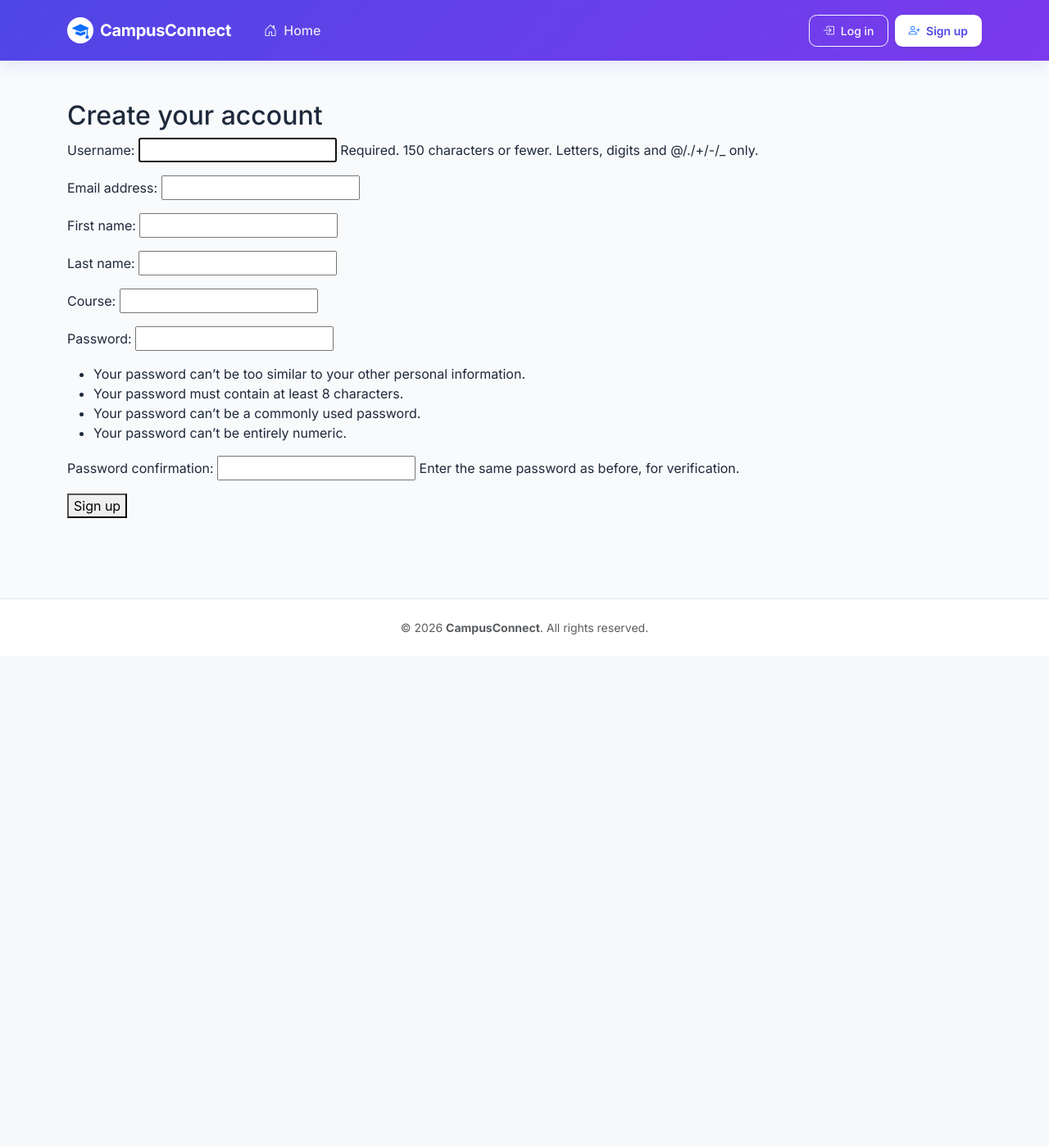
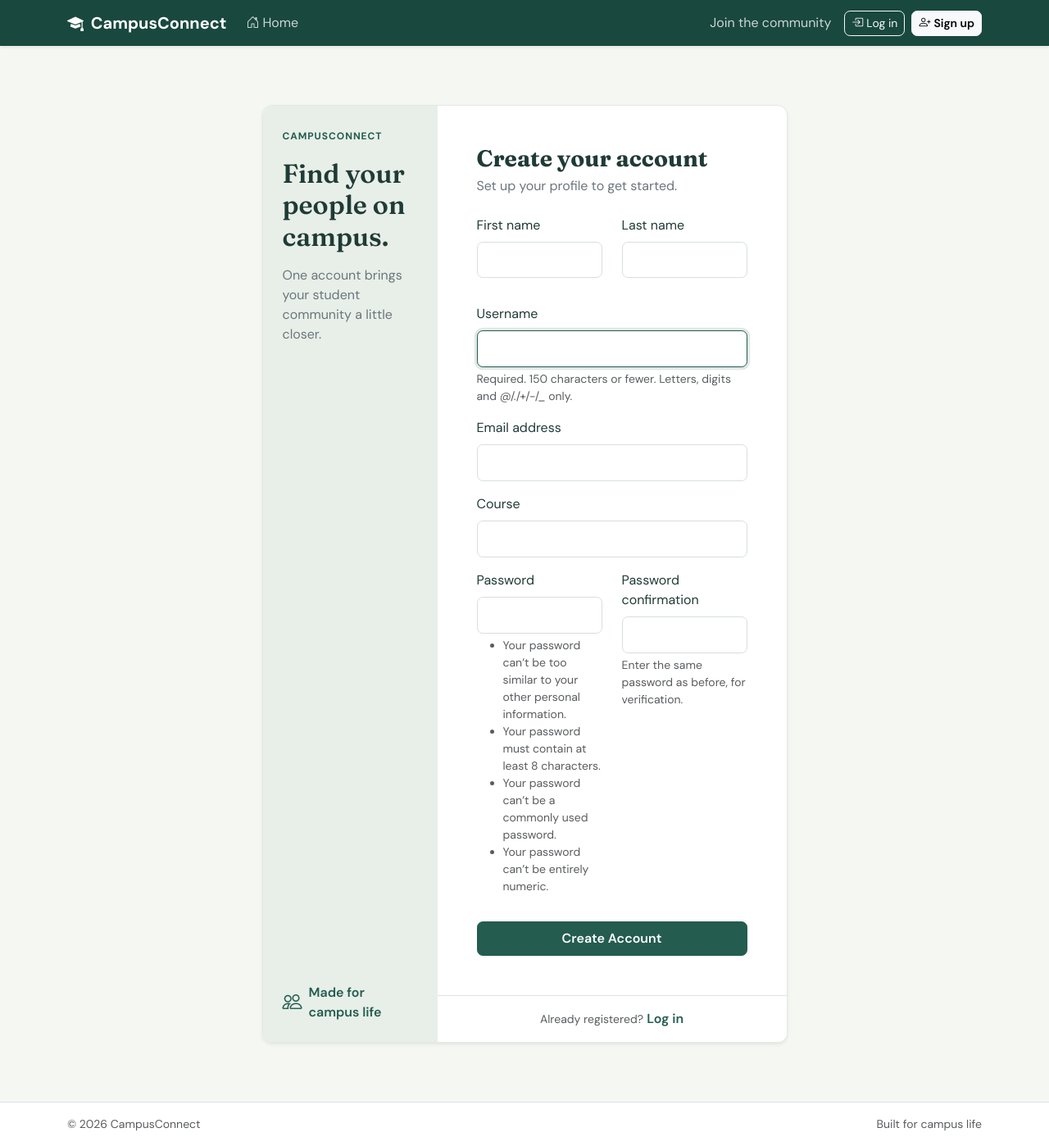
Before and after one commit to IvancarlSalvacion/CSIT327-G5-Salvacion-IvanCarl-FirstDjango, a Django app: page /accounts/signup/ in a window 1280 px wide. Shown: the whole page at 82% size. Before the commit the page ends 774 px from the top, so only its background shows below. Run offline with Django 5.2, Linux system fonts and the light colour scheme.

Commit message:
Updating and Improving html

```diff
--- a/accounts/forms.py
+++ b/accounts/forms.py
@@ -1,8 +1,43 @@
-from django.contrib.auth.forms import UserCreationForm
-from .models import CustomUser
+from django import forms
+from django.contrib.auth import get_user_model
+from django.contrib.auth.forms import AuthenticationForm, UserCreationForm
 
-class CustomUserCreationForm(UserCreationForm):
+User = get_user_model()
+
+
+class BootstrapFormMixin:
+    def __init__(self, *args, **kwargs):
+        super().__init__(*args, **kwargs)
+        for field in self.fields.values():
+            widget = field.widget
+            if isinstance(widget, forms.CheckboxInput):
+                css = "form-check-input"
+            elif isinstance(widget, forms.Select):
+                css = "form-select"
+            else:
+                css = "form-control"
+            widget.attrs["class"] = f"{widget.attrs.get('class', '')} {css}".strip()
+
+    def full_clean(self):
+        super().full_clean()
+        if self.is_bound:
+            for name in self.errors:
+                if name in self.fields:
+                    w = self.fields[name].widget
+                    w.attrs["class"] = f"{w.attrs.get('class', '')} is-invalid".strip()
+
+
+class SignUpForm(BootstrapFormMixin, UserCreationForm):
     class Meta(UserCreationForm.Meta):
-        model = CustomUser
-        fields = ("username", "email", "first_name",
-                "last_name", "course")
+        model = User
+        fields = ("username", "first_name", "last_name", "email", "course")
+
+
+class LoginForm(BootstrapFormMixin, AuthenticationForm):
+    pass
+
+
+class ProfileForm(BootstrapFormMixin, forms.ModelForm):
+    class Meta:
+        model = User
+        fields = ("first_name", "last_name", "email", "course")  # no role/username
--- a/accounts/urls.py
+++ b/accounts/urls.py
@@ -1,7 +1,11 @@
+from django.contrib.auth.views import LogoutView
 from django.urls import path
-from .views import SignUpView
+
+from . import views
 
 urlpatterns = [
-    path("signup/", SignUpView.as_view(),
-        name="signup"),
+    path("signup/", views.SignUpView.as_view(), name="signup"),
+    path("login/", views.CampusLoginView.as_view(), name="login"),
+    path("logout/", LogoutView.as_view(), name="logout"),
+    path("profile/", views.ProfileUpdateView.as_view(), name="profile"),
 ]
--- a/accounts/views.py
+++ b/accounts/views.py
@@ -1,8 +1,40 @@
+from django.contrib.auth import get_user_model
+from django.contrib.auth.mixins import LoginRequiredMixin
+from django.contrib.auth.views import LoginView
+from django.contrib.messages.views import SuccessMessageMixin
+from django.shortcuts import redirect
 from django.urls import reverse_lazy
-from django.views.generic import CreateView
-from .forms import CustomUserCreationForm
+from django.views.generic import CreateView, UpdateView
 
-class SignUpView(CreateView):
-    form_class = CustomUserCreationForm
+from .forms import LoginForm, ProfileForm, SignUpForm
+
+User = get_user_model()
+
+
+class SignUpView(SuccessMessageMixin, CreateView):
+    form_class = SignUpForm
     template_name = "registration/signup.html"
     success_url = reverse_lazy("login")
+    success_message = "Welcome, %(username)s! Your account was created. Log in to continue."
+
+    def dispatch(self, request, *args, **kwargs):
+        if request.user.is_authenticated:
+            return redirect("profile")
+        return super().dispatch(request, *args, **kwargs)
+
+
+class CampusLoginView(LoginView):
+    authentication_form = LoginForm
+    template_name = "registration/login.html"
+    redirect_authenticated_user = True
+
+
+class ProfileUpdateView(LoginRequiredMixin, SuccessMessageMixin, UpdateView):
+    model = User
+    form_class = ProfileForm
+    template_name = "registration/profile.html"
+    success_url = reverse_lazy("profile")
+    success_message = "Your profile was updated."
+
+    def get_object(self, queryset=None):
+        return self.request.user  # users can only ever edit themselves
--- a/campusconnect/settings.py
+++ b/campusconnect/settings.py
@@ -130,5 +130,9 @@ MAILERS = {
 
 
 AUTH_USER_MODEL = 'accounts.CustomUser'
-LOGIN_REDIRECT_URL = 'dashboard'
+LOGIN_URL = 'login'
+LOGIN_REDIRECT_URL = 'profile'
 LOGOUT_REDIRECT_URL = 'login'
+
+from django.contrib.messages import constants as messages
+MESSAGE_TAGS = {messages.ERROR: 'danger'}
--- a/campusconnect/urls.py
+++ b/campusconnect/urls.py
@@ -22,4 +22,5 @@ urlpatterns = [
     path("accounts/", include("accounts.urls")),
     path("accounts/", include("django.contrib.auth.urls")),
     path("", include("dashboard.urls")),
+    path("accounts/", include("accounts.urls")),
 ]
--- a/templates/base.html
+++ b/templates/base.html
@@ -5,152 +5,98 @@
     <meta name="viewport" content="width=device-width, initial-scale=1">
     <title>{% block title %}CampusConnect{% endblock %} | CampusConnect</title>
 
-    <!-- Bootstrap 5.3 & Bootstrap Icons -->
-    <link href="https://cdn.jsdelivr.net/npm/bootstrap@5.3.3/dist/css/bootstrap.min.css" rel="stylesheet">
+    <link rel="preconnect" href="https://fonts.googleapis.com">
+    <link rel="preconnect" href="https://fonts.gstatic.com" crossorigin>
+    <link href="https://fonts.googleapis.com/css2?family=DM+Sans:wght@400;500;600;700&family=Fraunces:opsz,wght@9..144,600;9..144,700&display=swap" rel="stylesheet">
+    <link href="https://cdn.jsdelivr.net/npm/bootstrap@5.3.8/dist/css/bootstrap.min.css" rel="stylesheet" integrity="sha384-sRIl4kxILFvY47J16cr9ZwB07vP4J8+LH7qKQnuqkuIAvNWLzeN8tE5YBujZqJLB" crossorigin="anonymous">
     <link href="https://cdn.jsdelivr.net/npm/bootstrap-icons@1.11.3/font/bootstrap-icons.min.css" rel="stylesheet">
 
-    <!-- Google Fonts: Inter -->
-    <link href="https://fonts.googleapis.com/css2?family=Inter:wght@400;500;600;700&display=swap" rel="stylesheet">
-
     <style>
-        body {
-            font-family: 'Inter', sans-serif;
-            background-color: #f8fafc;
-            color: #1e293b;
+        :root {
+            --cc-ink: #203b36;
+            --cc-green: #245c50;
+            --cc-green-dark: #19483e;
+            --cc-orange: #e99859;
+            --cc-paper: #f5f7f3;
+            --cc-line: #e3e9e3;
         }
-
-        /* Navbar Styling */
-        .navbar {
-            background: linear-gradient(135deg, #4f46e5 0%, #7c3aed 100%);
-            box-shadow: 0 4px 20px -2px rgba(79, 70, 229, 0.15);
-        }
-        .navbar-brand {
-            font-weight: 700;
-            letter-spacing: -.3px;
-            font-size: 1.25rem;
-        }
-        .nav-link {
-            font-weight: 500;
-            color: rgba(255, 255, 255, 0.85) !important;
-            transition: color 0.2s ease;
-        }
-        .nav-link:hover, .nav-link.active {
-            color: #ffffff !important;
-        }
-
-        /* Card & UI Elements */
-        .card {
-            border: none;
-            border-radius: 1rem;
-            box-shadow: 0 10px 15px -3px rgba(0, 0, 0, 0.04), 0 4px 6px -4px rgba(0, 0, 0, 0.02);
-            transition: transform 0.2s ease, box-shadow 0.2s ease;
-        }
-        .btn {
-            border-radius: 0.6rem;
-            font-weight: 500;
-            padding: 0.5rem 1rem;
-            transition: all 0.2s ease;
-        }
-        .btn-light {
-            background-color: #ffffff;
-            color: #4f46e5;
-            border: 1px solid transparent;
-        }
-        .btn-light:hover {
-            background-color: #f1f5f9;
-            color: #4338ca;
-        }
-        .form-control, .form-select {
-            border-radius: 0.6rem;
-            border: 1px solid #cbd5e1;
-            padding: 0.6rem 0.9rem;
-        }
-        .form-control:focus, .form-select:focus {
-            border-color: #6366f1;
-            box-shadow: 0 0 0 3px rgba(99, 102, 241, 0.15);
-        }
-
-        /* User Avatar */
+        body { background: var(--cc-paper); color: var(--cc-ink); font-family: "DM Sans", sans-serif; }
+        h1, h2, h3, .display-font { font-family: "Fraunces", Georgia, serif; }
+        .navbar { background: var(--cc-green-dark); }
+        .navbar-brand { font-weight: 700; }
+        .navbar .nav-link { color: rgba(255,255,255,.78); }
+        .navbar .nav-link:hover, .navbar .nav-link.active { color: #fff; }
+        .card { border: 1px solid var(--cc-line); border-radius: .75rem; }
+        .btn { border-radius: .45rem; }
+        .btn-primary { --bs-btn-bg: var(--cc-green); --bs-btn-border-color: var(--cc-green); --bs-btn-hover-bg: var(--cc-green-dark); --bs-btn-hover-border-color: var(--cc-green-dark); --bs-btn-active-bg: var(--cc-green-dark); }
+        .form-control, .form-select { border-color: #d7e0d9; border-radius: .45rem; min-height: 2.8rem; }
+        .form-control:focus, .form-select:focus { border-color: var(--cc-green); box-shadow: 0 0 0 .2rem rgba(36,92,80,.14); }
+        .page-kicker { color: var(--cc-green); font-size: .75rem; font-weight: 700; letter-spacing: .08em; text-transform: uppercase; }
+        .surface { background: #fff; border: 1px solid var(--cc-line); border-radius: .75rem; }
+        .text-brand { color: var(--cc-green); }
         .avatar {
-            width: 36px;
-            height: 36px;
-            border-radius: 50%;
-            background: rgba(255, 255, 255, 0.2);
-            color: #fff;
-            display: inline-flex;
-            align-items: center;
-            justify-content: center;
-            font-weight: 600;
-            font-size: 0.95rem;
-            border: 1px solid rgba(255, 255, 255, 0.3);
-        }
-
-        /* Alerts */
-        .alert {
-            border: none;
-            border-radius: 0.75rem;
-            box-shadow: 0 4px 6px -1px rgba(0, 0, 0, 0.05);
-        }
-
-        /* Footer */
-        footer {
-            background-color: #ffffff;
-            border-top: 1px solid #e2e8f0;
-            color: #64748b;
+            width: 32px; height: 32px; flex: 0 0 auto; border-radius: 50%;
+            background: #245c50; color: #fff;
+            display: inline-flex; align-items: center; justify-content: center;
+            font-weight: 600; font-size: .9rem;
         }
     </style>
     {% block extra_head %}{% endblock %}
 </head>
 <body class="d-flex flex-column min-vh-100">
 
-    <!-- Navbar -->
-    <nav class="navbar navbar-expand-lg navbar-dark sticky-top py-3">
+    <nav class="navbar navbar-expand-lg navbar-dark sticky-top shadow-sm">
         <div class="container">
-            <a class="navbar-brand d-flex align-items-center gap-2" href="/">
-                <div class="bg-white text-primary rounded-circle d-flex align-items-center justify-content-center" style="width: 32px; height: 32px;">
-                    <i class="bi bi-mortarboard-fill"></i>
-                </div>
-                <span>CampusConnect</span>
+            <a class="navbar-brand" href="{% url 'dashboard' %}">
+                <i class="bi bi-mortarboard-fill me-1"></i> CampusConnect
             </a>
 
-            <button class="navbar-toggler border-0 shadow-none" type="button"
+            <button class="navbar-toggler" type="button"
                     data-bs-toggle="collapse" data-bs-target="#nav"
                     aria-controls="nav" aria-expanded="false" aria-label="Toggle navigation">
                 <span class="navbar-toggler-icon"></span>
             </button>
 
             <div class="collapse navbar-collapse" id="nav">
-                <ul class="navbar-nav me-auto ms-lg-3">
+                <ul class="navbar-nav me-auto">
                     <li class="nav-item">
-                        <a class="nav-link {% if request.path == '/' %}active{% endif %}" href="/">
-                            <i class="bi bi-house-door me-1"></i> Home
+                        <a class="nav-link {% if request.path == '/' %}active{% endif %}" href="{% url 'dashboard' %}">
+                            <i class="bi bi-house-door me-1"></i>Home
                         </a>
                     </li>
+                    {# Add more links here, e.g. #}
+                    {# <li class="nav-item"><a class="nav-link" href="{% url 'events' %}">Events</a></li> #}
                 </ul>
 
                 <ul class="navbar-nav align-items-lg-center gap-2">
                     {% if user.is_authenticated %}
-                        <li class="nav-item d-flex align-items-center gap-2 text-white me-2 bg-white bg-opacity-10 px-3 py-1.5 rounded-pill">
+                        <li class="nav-item d-flex align-items-center gap-2 text-white">
                             <span class="avatar">{{ user.username|slice:":1"|upper }}</span>
-                            <span class="fw-medium small">Hi, {{ user.username }}</span>
+                            <span>Hi, {{ user.username }}!</span>
+                        </li>
+                        <li class="nav-item">
+                            <a class="nav-link" href="{% url 'profile' %}"><i class="bi bi-person-circle me-1"></i>Profile</a>
                         </li>
                         <li class="nav-item">
                             <form method="post" action="{% url 'logout' %}" class="d-inline">
                                 {% csrf_token %}
-                                <button type="submit" class="btn btn-outline-light btn-sm px-3">
-                                    <i class="bi bi-box-arrow-right me-1"></i> Log out
+                                <button type="submit" class="btn btn-outline-light btn-sm">
+                                    <i class="bi bi-box-arrow-right me-1"></i>Log out
                                 </button>
                             </form>
                         </li>
                     {% else %}
                         <li class="nav-item">
-                            <a class="btn btn-outline-light btn-sm px-3" href="{% url 'login' %}">
-                                <i class="bi bi-box-arrow-in-right me-1"></i> Log in
+                            <a class="nav-link" href="{% url 'signup' %}">Join the community</a>
+                        </li>
+                        <li class="nav-item">
+                            <a class="btn btn-outline-light btn-sm" href="{% url 'login' %}">
+                                <i class="bi bi-box-arrow-in-right me-1"></i>Log in
                             </a>
                         </li>
                         <li class="nav-item">
-                            <a class="btn btn-light btn-sm fw-semibold px-3 shadow-sm" href="{% url 'signup' %}">
-                                <i class="bi bi-person-plus me-1 text-primary"></i> Sign up
+                            <a class="btn btn-light btn-sm fw-semibold" href="{% url 'signup' %}">
+                                <i class="bi bi-person-plus me-1"></i>Sign up
                             </a>
                         </li>
                     {% endif %}
@@ -159,31 +105,27 @@
         </div>
     </nav>
 
-    <!-- Main Content Area -->
-    <main class="container py-5 flex-grow-1">
+    <main class="container py-4 flex-grow-1">
         {% if messages %}
-            <div class="mb-4">
-                {% for message in messages %}
-                    <div class="alert alert-{{ message.tags|default:'info' }} alert-dismissible fade show shadow-sm" role="alert">
-                        <i class="bi bi-info-circle-fill me-2"></i>{{ message }}
-                        <button type="button" class="btn-close" data-bs-dismiss="alert" aria-label="Close"></button>
-                    </div>
-                {% endfor %}
-            </div>
+            {% for message in messages %}
+                <div class="alert alert-{{ message.tags|default:'info' }} alert-dismissible fade show shadow-sm" role="alert">
+                    {{ message }}
+                    <button type="button" class="btn-close" data-bs-dismiss="alert" aria-label="Close"></button>
+                </div>
+            {% endfor %}
         {% endif %}
 
         {% block content %}{% endblock %}
     </main>
 
-    <!-- Footer -->
-    <footer class="py-4 mt-auto">
-        <div class="container text-center text-muted small">
-            <p class="mb-0">&copy; {% now "Y" %} <strong>CampusConnect</strong>. All rights reserved.</p>
+    <footer class="bg-white border-top py-3 mt-auto">
+        <div class="container d-flex justify-content-between align-items-center text-muted small">
+            <span>&copy; {% now "Y" %} CampusConnect</span>
+            <span>Built for campus life</span>
         </div>
     </footer>
 
-    <!-- Bootstrap JS Bundle -->
-    <script src="https://cdn.jsdelivr.net/npm/bootstrap@5.3.3/dist/js/bootstrap.bundle.min.js"></script>
+    <script src="https://cdn.jsdelivr.net/npm/bootstrap@5.3.8/dist/js/bootstrap.bundle.min.js" integrity="sha384-FKyoEForCGlyvwx9Hj09JcYn3nv7wiPVlz7YYwJrWVcXK/BmnVDxM+D2scQbITxI" crossorigin="anonymous"></script>
     {% block extra_js %}{% endblock %}
 </body>
 </html>
--- /dev/null
+++ b/templates/registration/_field.html
@@ -0,0 +1,10 @@
+<div class="mb-3">
+  <label for="{{ field.id_for_label }}" class="form-label">{{ field.label }}</label>
+  {{ field }}
+  {% for error in field.errors %}
+    <div class="invalid-feedback d-block">{{ error }}</div>
+  {% endfor %}
+  {% if field.help_text %}
+    <div class="form-text">{{ field.help_text|safe }}</div>
+  {% endif %}
+</div>
--- /dev/null
+++ b/templates/registration/_forms_errors.html
@@ -0,0 +1,5 @@
+{% if form.non_field_errors %}
+  <div class="alert alert-danger" role="alert">
+    {% for error in form.non_field_errors %}{{ error }}{% endfor %}
+  </div>
+{% endif %}
--- a/templates/registration/signup.html
+++ b/templates/registration/signup.html
@@ -1,10 +1,51 @@
 {% extends "base.html" %}
+{% block title %}Sign Up{% endblock %}
 
 {% block content %}
-<h2>Create your account</h2>
-<form method="post">
-    {% csrf_token %}
-    {{ form.as_p }}
-<button type="submit">Sign up</button>
-</form>
+<div class="row justify-content-center py-3 py-lg-5">
+  <div class="col-md-10 col-lg-8 col-xl-7">
+    <div class="row g-0 surface overflow-hidden shadow-sm">
+      <div class="col-lg-4 p-4 p-lg-4 d-flex flex-column justify-content-between" style="background: #e7efe8;">
+        <div>
+          <span class="page-kicker">CampusConnect</span>
+          <h1 class="display-font h2 mt-3 mb-3">Find your people on campus.</h1>
+          <p class="text-secondary mb-0">One account brings your student community a little closer.</p>
+        </div>
+        <div class="d-none d-lg-flex align-items-center gap-2 mt-5 text-brand fw-semibold">
+          <i class="bi bi-people fs-4"></i><span>Made for campus life</span>
+        </div>
+      </div>
+      <div class="col-lg-8">
+      <div class="p-4 p-md-5">
+        <div class="mb-4">
+          <h2 class="h3 fw-bold mb-1">Create your account</h2>
+          <p class="text-secondary mb-0">Set up your profile to get started.</p>
+        </div>
+
+        <form method="post" novalidate>
+          {% csrf_token %}
+          {% include "registration/_forms_errors.html" %}
+          <div class="row">
+            <div class="col-md-6 mb-3">{% with field=form.first_name %}{% include "registration/_field.html" %}{% endwith %}</div>
+            <div class="col-md-6 mb-3">{% with field=form.last_name %}{% include "registration/_field.html" %}{% endwith %}</div>
+          </div>
+          <div class="mb-3">{% with field=form.username %}{% include "registration/_field.html" %}{% endwith %}</div>
+          <div class="mb-3">{% with field=form.email %}{% include "registration/_field.html" %}{% endwith %}</div>
+          <div class="mb-3">{% with field=form.course %}{% include "registration/_field.html" %}{% endwith %}</div>
+          <div class="row">
+            <div class="col-md-6 mb-3">{% with field=form.password1 %}{% include "registration/_field.html" %}{% endwith %}</div>
+            <div class="col-md-6 mb-4">{% with field=form.password2 %}{% include "registration/_field.html" %}{% endwith %}</div>
+          </div>
+          <button type="submit" class="btn btn-primary w-100 py-2 fw-semibold">
+            Create Account
+          </button>
+        </form>
+      </div>
+      <div class="border-top bg-white text-center py-3">
+        <span class="text-muted small">Already registered?</span> <a href="{% url 'login' %}" class="fw-semibold text-brand text-decoration-none">Log in</a>
+      </div>
+    </div>
+    </div>
+  </div>
+</div>
 {% endblock %}
```
Also changed, not shown: dashboard/views.py (+15 -9 lines), templates/dashboard/admin_panel.html (+17 -1 lines), templates/dashboard/home.html (+37 -10 lines), templates/registration/login.html (+22 -7 lines), templates/registration/profile.html (added, +68 -0 lines), db.sqlite3.
